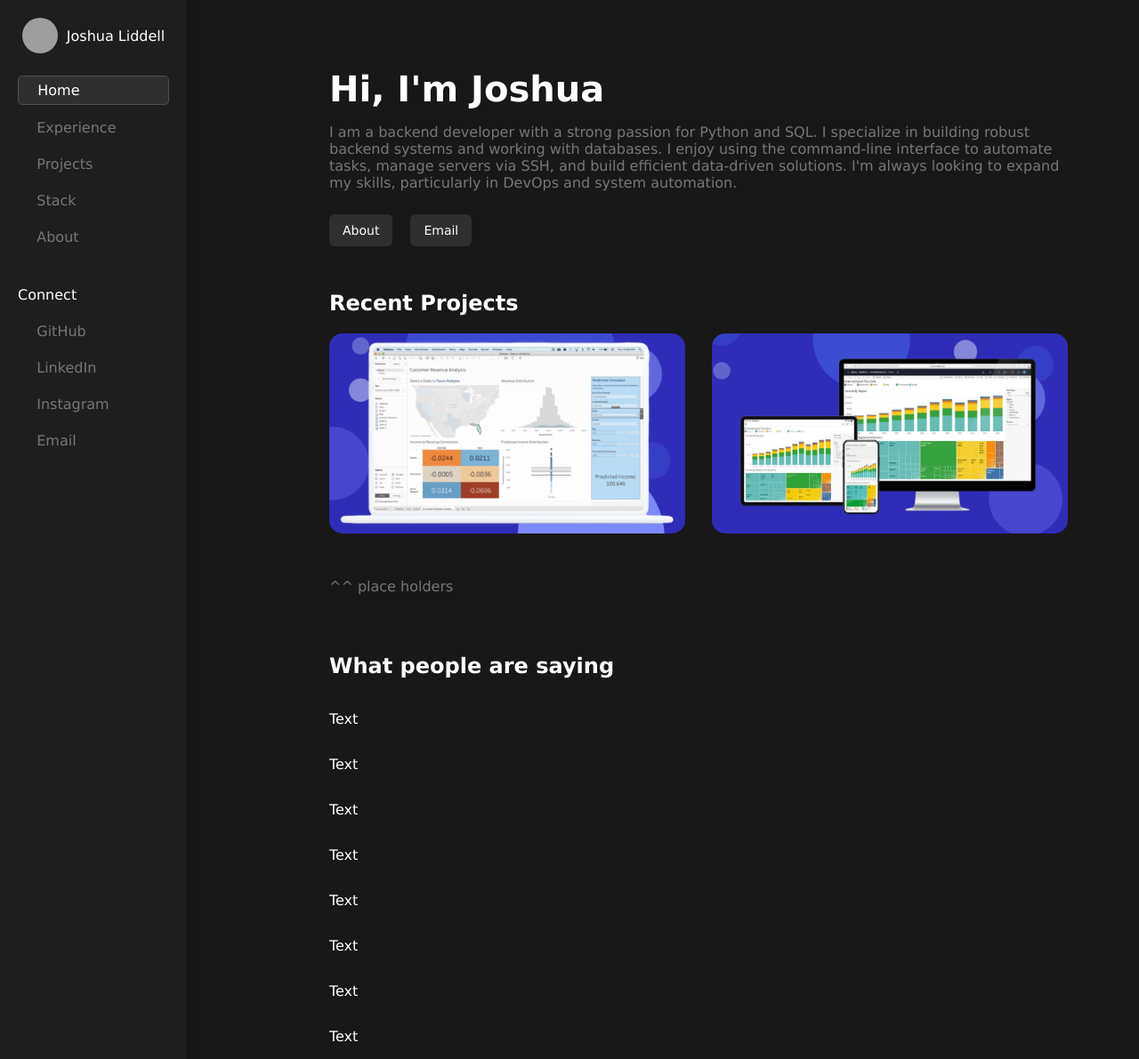
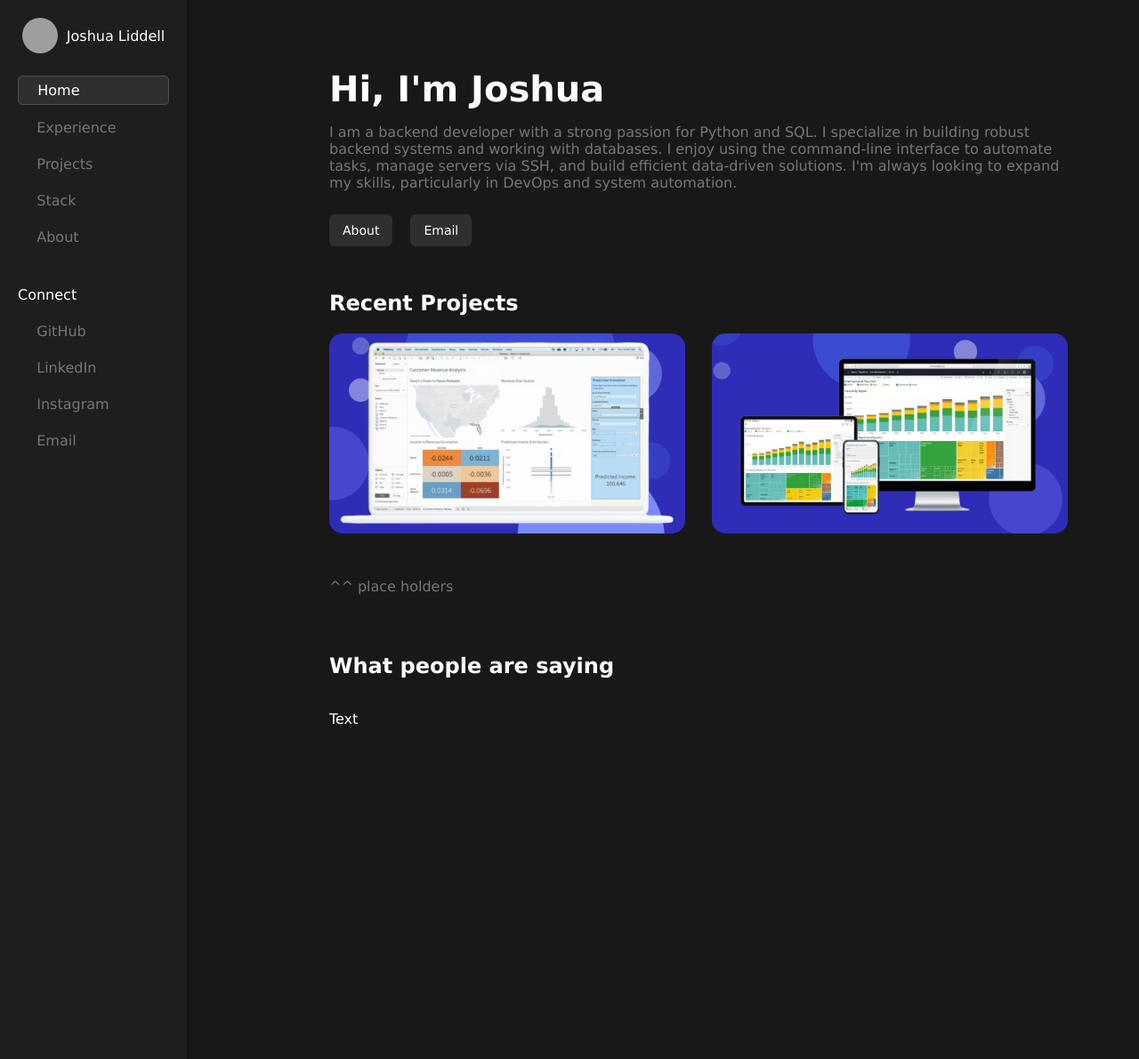
Before and after one commit to Josh-Liddell/JoshWebsite, a Jekyll site: the page built from home.html, in a window 1280 px wide and 1191 px high. Shown: the whole window at 89% size. Built offline with Jekyll 4.4.1, drawn with Linux system fonts in a browser that asks for light colours; some web fonts are replaced; grey boxes are pictures that could not be loaded.

Commit message:
Home page update

```diff
--- a/_sass/main.scss
+++ b/_sass/main.scss
@@ -55,8 +55,6 @@ body {
 
 
 .sidebar ul li a.current {
-    // font-weight: bold;
-    // color: #007bff;
     color: white;
     background-color: #2f2f2f;
     border: 0.5px solid #4e4e4e;
@@ -118,8 +116,7 @@ body {
     padding-bottom: 10px;
     border-radius: 6px;
     font-size: 14px;
-    transition: background-color 0.3s ease-in-out;
-    transition: color 0.3s ease-in-out;
+    transition: background-color 0.3s ease-in-out, color 0.3s ease-in-out;
 }
 
 .homebuttons:hover {
--- a/home.html
+++ b/home.html
@@ -29,10 +29,3 @@ title: Home
 <h2>What people are saying</h2>
 
 <p>Text</p>
-<p>Text</p>
-<p>Text</p>
-<p>Text</p>
-<p>Text</p>
-<p>Text</p>
-<p>Text</p>
-<p>Text</p>
```
